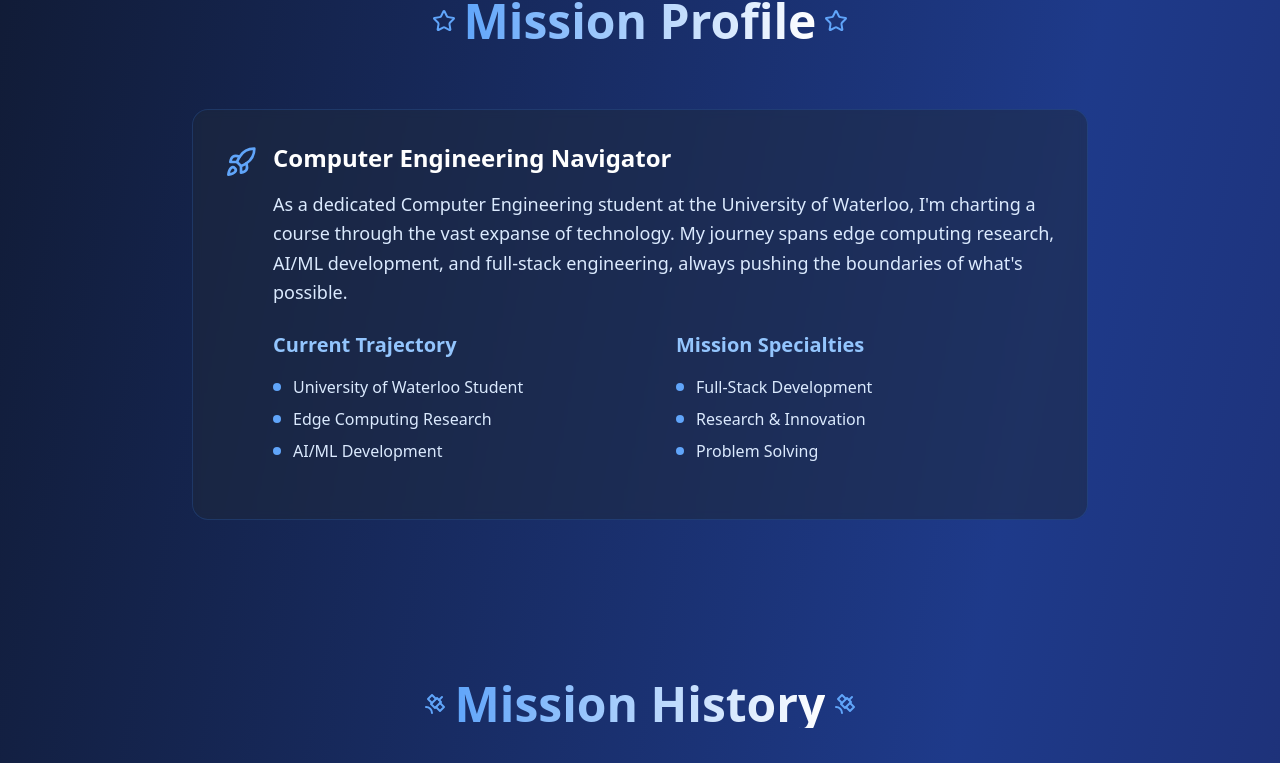
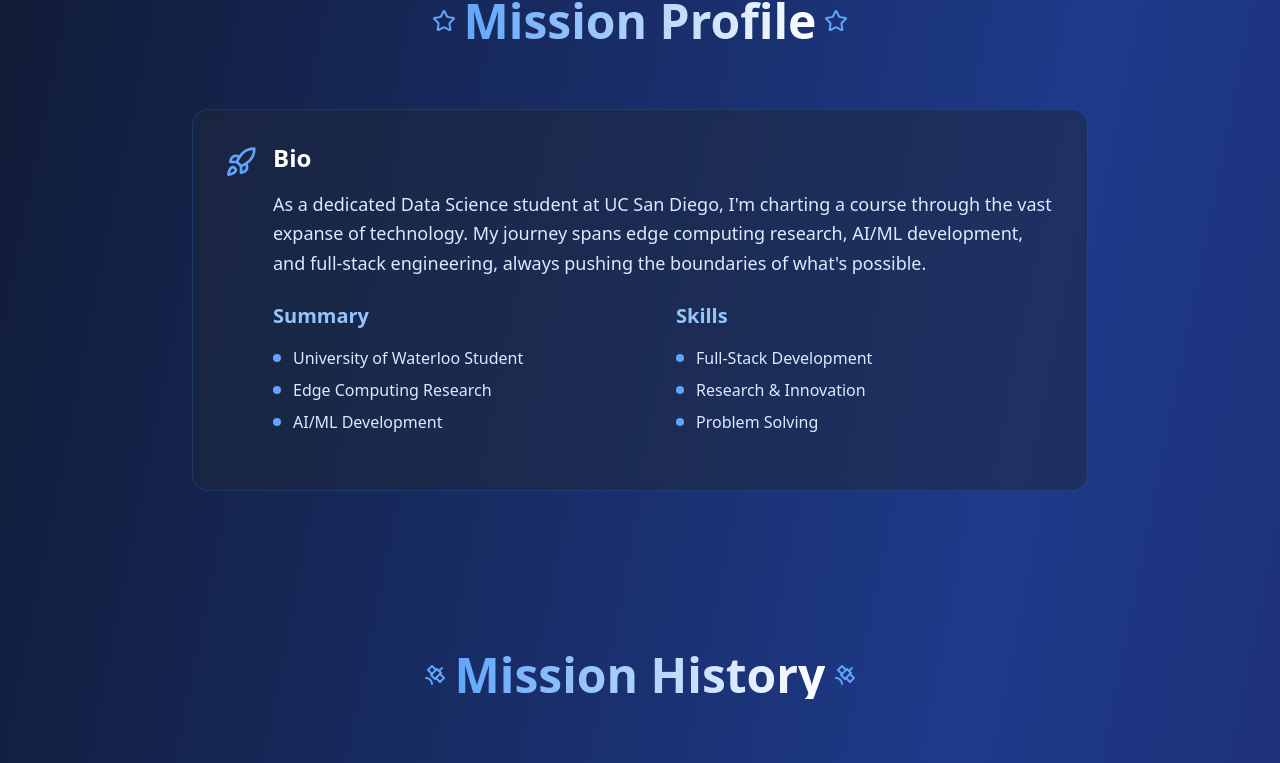
Before and after one commit to EugeneBertrand/Eugene-Bertrand, a React (Vite) app: page / in a window 1280 px wide. Shown: the part 883-1646 px from the top of the page. Built offline with nearby package versions, Linux system fonts and the light colour scheme.

Commit message:
Visual edit in Lovable
Edited UI in Lovable

```diff
--- a/src/components/About.tsx
+++ b/src/components/About.tsx
@@ -1,9 +1,6 @@
-
 import { Rocket, Star } from "lucide-react";
-
 const About = () => {
-  return (
-    <section id="about" className="py-20 relative">
+  return <section id="about" className="py-20 relative">
       <div className="container mx-auto px-4">
         <div className="text-center mb-16">
           <div className="flex items-center justify-center mb-4">
@@ -20,18 +17,12 @@ const About = () => {
             <div className="flex items-start mb-6">
               <Rocket className="h-8 w-8 text-blue-400 mr-4 mt-1 flex-shrink-0" />
               <div>
-                <h3 className="text-2xl font-semibold text-white mb-4">
-                  Computer Engineering Navigator
-                </h3>
-                <p className="text-blue-100 text-lg leading-relaxed mb-6">
-                  As a dedicated Computer Engineering student at the University of Waterloo, I'm charting a course through
-                  the vast expanse of technology. My journey spans edge computing research, AI/ML development, and full-stack
-                  engineering, always pushing the boundaries of what's possible.
-                </p>
+                <h3 className="text-2xl font-semibold text-white mb-4">Bio</h3>
+                <p className="text-blue-100 text-lg leading-relaxed mb-6">As a dedicated Data Science student at UC San Diego, I'm charting a course through the vast expanse of technology. My journey spans edge computing research, AI/ML development, and full-stack engineering, always pushing the boundaries of what's possible.</p>
 
                 <div className="grid md:grid-cols-2 gap-6">
                   <div className="space-y-4">
-                    <h4 className="text-xl font-semibold text-blue-300">Current Trajectory</h4>
+                    <h4 className="text-xl font-semibold text-blue-300">Summary</h4>
                     <ul className="space-y-2 text-blue-100">
                       <li className="flex items-center">
                         <div className="w-2 h-2 bg-blue-400 rounded-full mr-3"></div>
@@ -49,7 +40,7 @@ const About = () => {
                   </div>
 
                   <div className="space-y-4">
-                    <h4 className="text-xl font-semibold text-blue-300">Mission Specialties</h4>
+                    <h4 className="text-xl font-semibold text-blue-300">Skills</h4>
                     <ul className="space-y-2 text-blue-100">
                       <li className="flex items-center">
                         <div className="w-2 h-2 bg-blue-400 rounded-full mr-3"></div>
@@ -71,8 +62,6 @@ const About = () => {
           </div>
         </div>
       </div>
-    </section>
-  );
+    </section>;
 };
-
 export default About;
```
